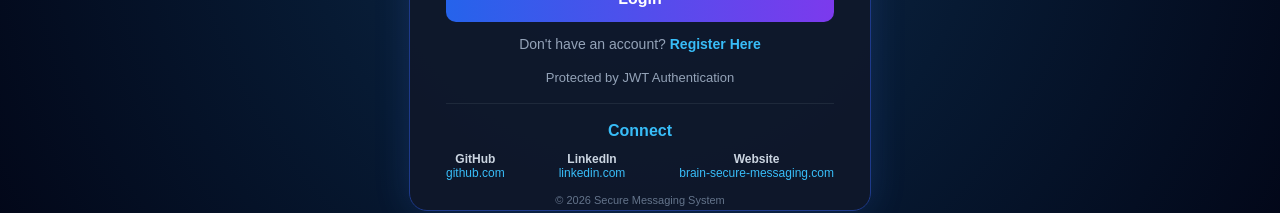
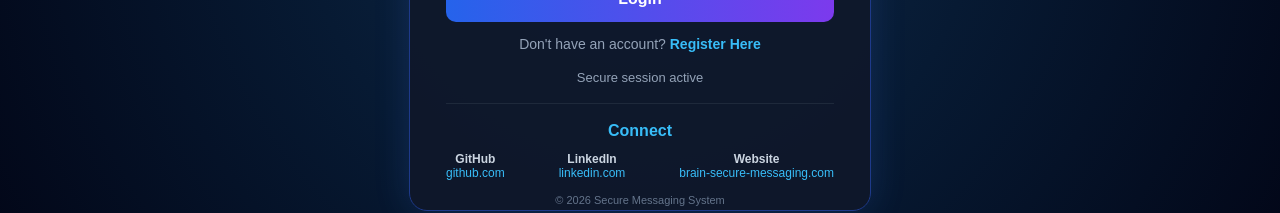
Before and after one commit to ThereseK02/secure-messaging-platform, a React (Vite) app in the folder secure-messaging-frontend/: page /login in a window 1280 px wide. Shown: the part 518-731 px from the top of the page. Built offline with nearby package versions, Linux system fonts and the light colour scheme.

Commit message:
Update security session wording

```diff
--- a/secure-messaging-frontend/src/pages/Dashboard.jsx
+++ b/secure-messaging-frontend/src/pages/Dashboard.jsx
@@ -76,7 +76,7 @@ export default function Dashboard() {
                         marginBottom: "30px"
                     }}
                 >
-                    Your JWT session is active.
+                    Your secure session is active.
                 </p>
 
                 <div
--- a/secure-messaging-frontend/src/pages/Login.jsx
+++ b/secure-messaging-frontend/src/pages/Login.jsx
@@ -216,7 +216,7 @@ localStorage.setItem("username", username);
                         marginBottom: "18px"
                     }}
                 >
-                    Protected by JWT Authentication
+                    Secure session active
                 </p>
 
                 <div
```
